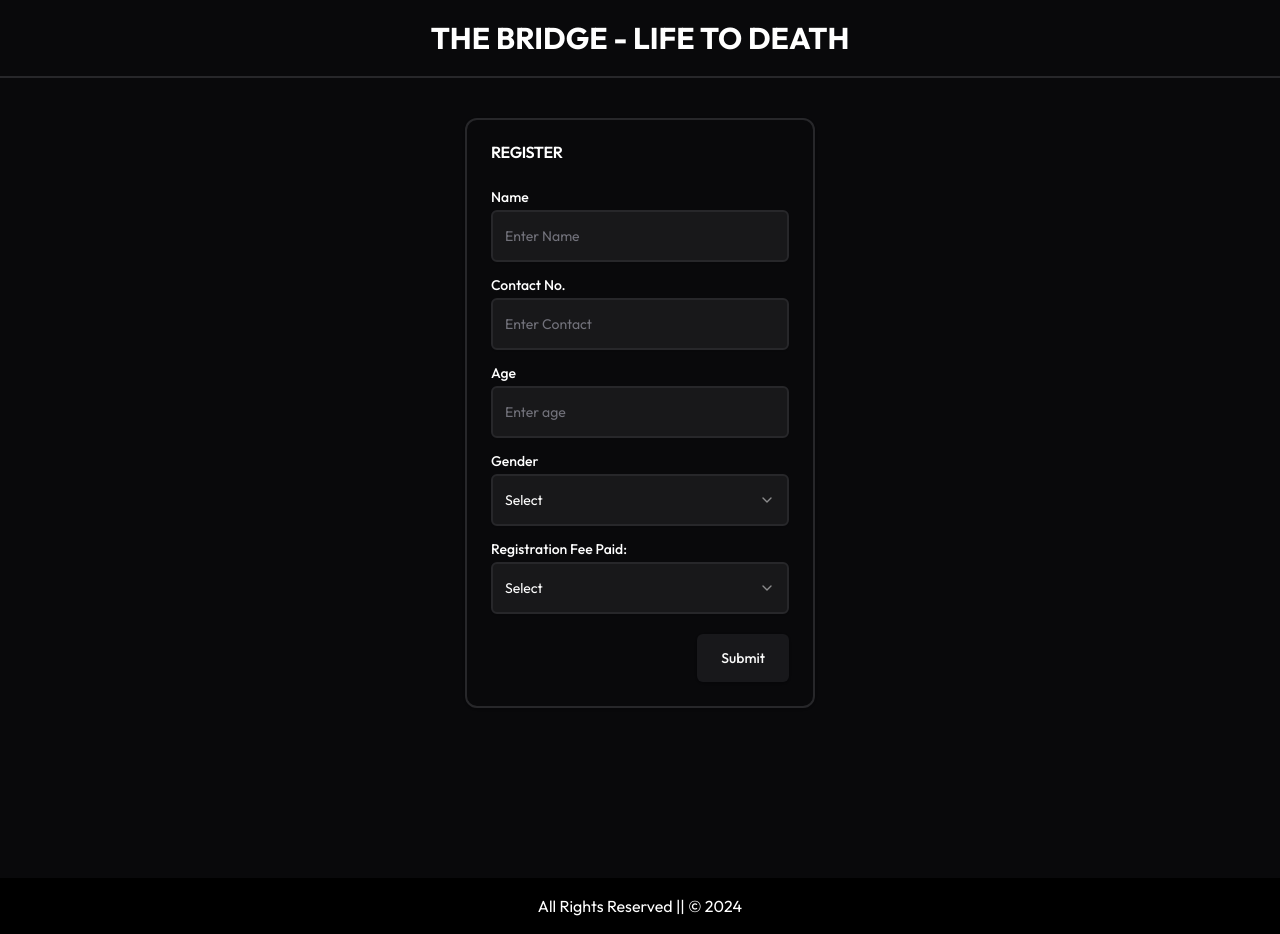
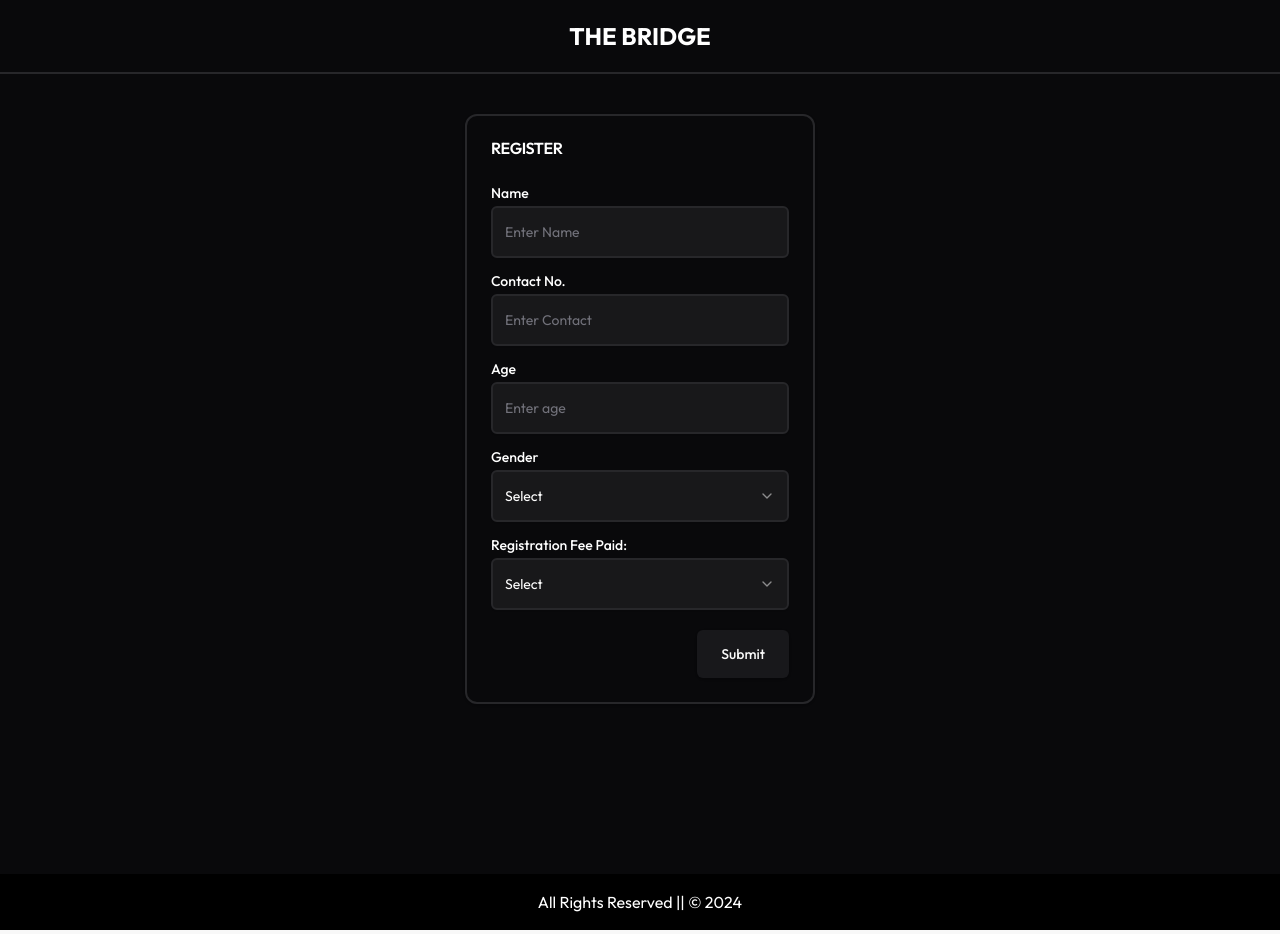
Before and after one commit to R0HIT-FS/register, a Next.js app: page / in a window 1280 px wide. Built offline with nearby package versions, Linux system fonts and the light colour scheme.

Commit message:
required fields

```diff
--- a/app/Components/Navbar.jsx
+++ b/app/Components/Navbar.jsx
@@ -13,7 +13,7 @@ const Navbar = () => {
   return (
     <div className="flex w-full p-5 justify-center items-center md:px-10 sticky top-0 z-[99] bg-[#09090B] border-b-2 border-[#27272A]" >
       <OverlayMenu isOpen={isOpen} toggleNavbar={toggleNavbar}/>
-        <Link href="/"><div className="text-3xl font-bold uppercase text-white"><h1>the bridge - life to death</h1></div></Link>
+        <Link href="/"><div className="text-2xl font-bold uppercase text-white"><h1>the bridge</h1></div></Link>
         {/* <div className="flex gap-5 items-center">
             <button className="font-normal text-white" onClick={toggleNavbar}>Menu</button>
         </div> */}
--- a/app/page.js
+++ b/app/page.js
@@ -292,6 +292,7 @@ const page = () => {
                     className="border-2 border-[#27272A] bg-[#18181A] py-6"
                     type="number"
                     id="age"
+                    required
                     placeholder="Enter age"
                     onChange={handleChange}
                     name='age' value={formData.age}
@@ -305,6 +306,7 @@ const page = () => {
                       target: { name: "gender", value },
                     })
                   }
+                  required
                   >
                     <SelectTrigger className="border-2 border-[#27272A] bg-[#18181A] py-6" id="framework">
                       <SelectValue
@@ -326,6 +328,7 @@ const page = () => {
                         target: { name: "paid", value },
                       })
                     }
+                    required
                   >
                     <SelectTrigger className="border-2 border-[#27272A] bg-[#18181A] py-6" id="framework">
                       <SelectValue placeholder="Select" />
```
